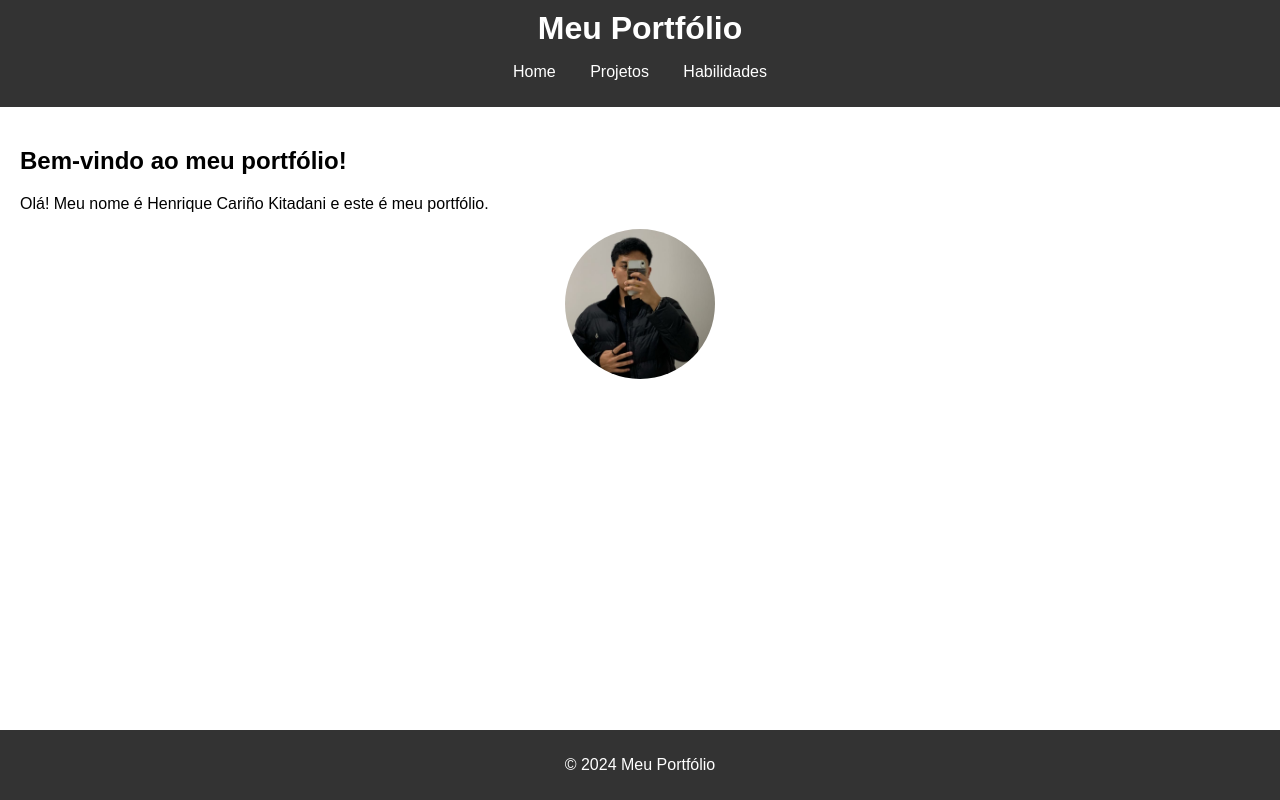
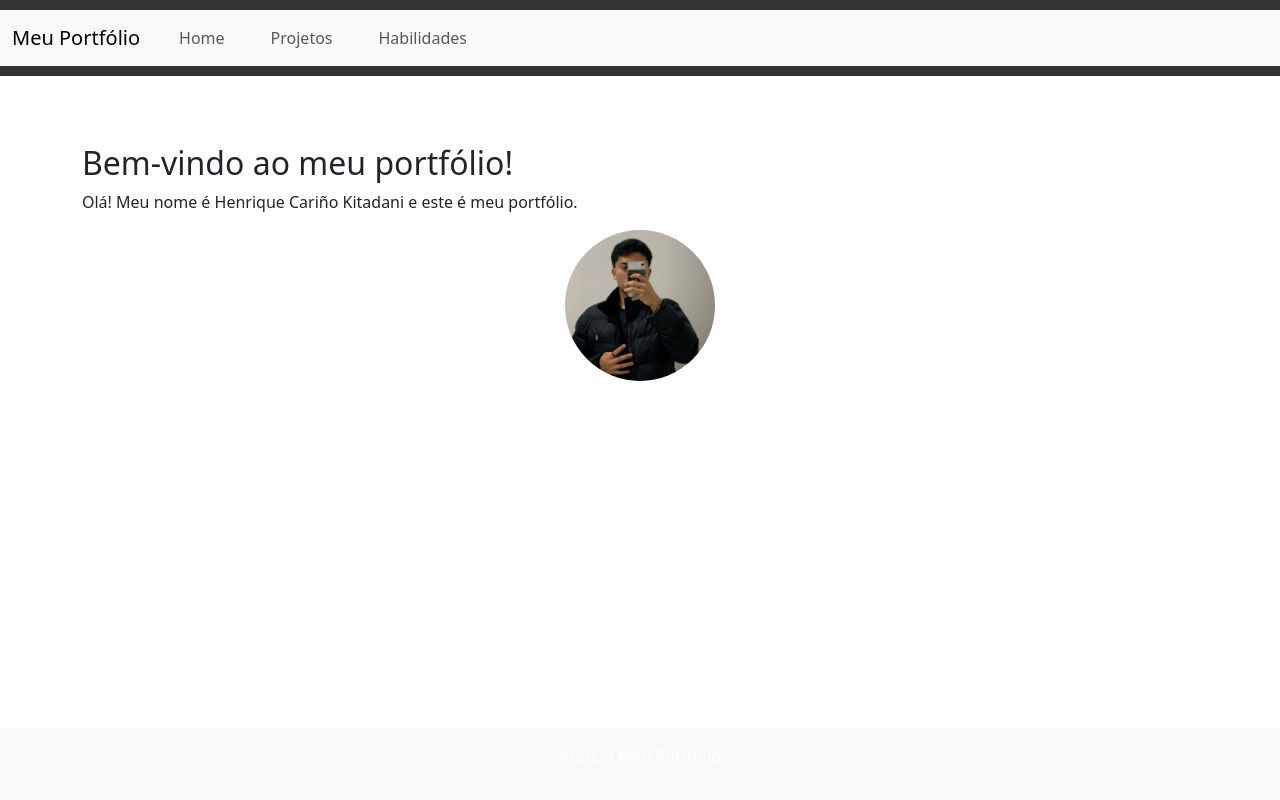
Before and after one commit to kitadanii/web-service-py, a Flask app: page / in a window 1280 px wide. Run offline with Flask 3, Linux system fonts and the light colour scheme.

Commit message:
Meu portifólio

```diff
--- a/templates/base.html
+++ b/templates/base.html
@@ -5,24 +5,39 @@
     <meta name="viewport" content="width=device-width, initial-scale=1.0">
     <title>Portfolio</title>
     <link rel="stylesheet" href="{{ url_for('static', filename='style.css') }}">
+    <!-- Bootstrap CSS -->
+    <link href="https://cdn.jsdelivr.net/npm/bootstrap@5.3.0/dist/css/bootstrap.min.css" rel="stylesheet">
 </head>
 <body>
     <header>
-        <h1>Meu Portfólio</h1>
-        <nav>
-            <ul>
-                <li><a href="/">Home</a></li>
-                <li><a href="/projects">Projetos</a></li>
-                <li><a href="/skills">Habilidades</a></li>
-            </ul>
+        <nav class="navbar navbar-expand-lg navbar-light bg-light">
+            <div class="container-fluid">
+                <a class="navbar-brand" href="/">Meu Portfólio</a>
+                <button class="navbar-toggler" type="button" data-bs-toggle="collapse" data-bs-target="#navbarNav" aria-controls="navbarNav" aria-expanded="false" aria-label="Toggle navigation">
+                    <span class="navbar-toggler-icon"></span>
+                </button>
+                <div class="collapse navbar-collapse" id="navbarNav">
+                    <ul class="navbar-nav">
+                        <li class="nav-item"><a class="nav-link" href="/">Home</a></li>
+                        <li class="nav-item"><a class="nav-link" href="/projects">Projetos</a></li>
+                        <li class="nav-item"><a class="nav-link" href="/skills">Habilidades</a></li>
+                    </ul>
+                </div>
+            </div>
         </nav>
     </header>
-    <main>
+
+    <main class="container mt-5">
         {% block content %}
+        <!-- Conteúdo específico da página será injetado aqui -->
         {% endblock %}
     </main>
-    <footer>
+
+    <footer class="bg-light text-center py-3 mt-5">
         <p>&copy; 2024 Meu Portfólio</p>
     </footer>
+
+    <!-- Bootstrap JS -->
+    <script src="https://cdn.jsdelivr.net/npm/bootstrap@5.3.0/dist/js/bootstrap.bundle.min.js"></script>
 </body>
 </html>
```
